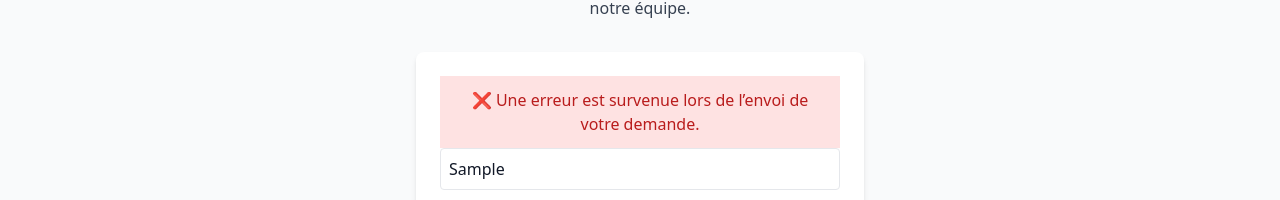
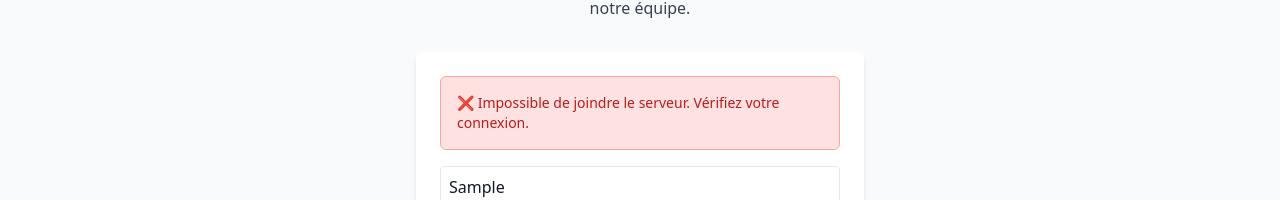
Before and after one commit to hdesumo/chantiersync-portal, a Next.js app: page /affiliation in a window 1280 px wide. Both pictures are taken after typing "Sample", "name@example.com", "Sample", "Sample" into the empty fields and a click on the button "Demander l'accès partenaire". Shown: the part 243-443 px from the top of the page. Built offline with nearby package versions, Linux system fonts and the light colour scheme; no server answers.

Commit message:
Fix: ajout prop message dans AffiliateFlashMessage

```diff
--- a/components/AffiliateFlashMessage.tsx
+++ b/components/AffiliateFlashMessage.tsx
@@ -1,39 +1,21 @@
+// components/AffiliateFlashMessage.tsx
 "use client";
-
-import { useEffect, useState } from "react";
 
 interface AffiliateFlashMessageProps {
   type: "success" | "error";
+  message: string; // 👈 ajouté
 }
 
-export default function AffiliateFlashMessage({ type }: AffiliateFlashMessageProps) {
-  const [showFlash, setShowFlash] = useState(true);
-
-  useEffect(() => {
-    const timer = setTimeout(() => setShowFlash(false), 5000);
-    return () => clearTimeout(timer);
-  }, []);
-
-  if (!showFlash) return null;
-
-  let style = "bg-gray-100 text-gray-700";
-  let content = "";
-
-  switch (type) {
-    case "success":
-      style = "bg-green-100 text-green-700";
-      content =
-        "✅ Votre inscription au programme d’affiliation a bien été prise en compte. Vous recevrez vos identifiants d’accès de la part de l’administrateur.";
-      break;
-    case "error":
-      style = "bg-red-100 text-red-700";
-      content = "❌ Une erreur est survenue lors de l’envoi de votre demande.";
-      break;
-  }
-
+export default function AffiliateFlashMessage({ type, message }: AffiliateFlashMessageProps) {
   return (
-    <div className={`${style} px-6 py-3 text-center font-medium transition-opacity duration-500`}>
-      {content}
+    <div
+      className={`p-4 rounded-md text-sm mb-4 ${
+        type === "success"
+          ? "bg-green-100 text-green-700 border border-green-300"
+          : "bg-red-100 text-red-700 border border-red-300"
+      }`}
+    >
+      {type === "success" ? "✅" : "❌"} {message}
     </div>
   );
 }
```
